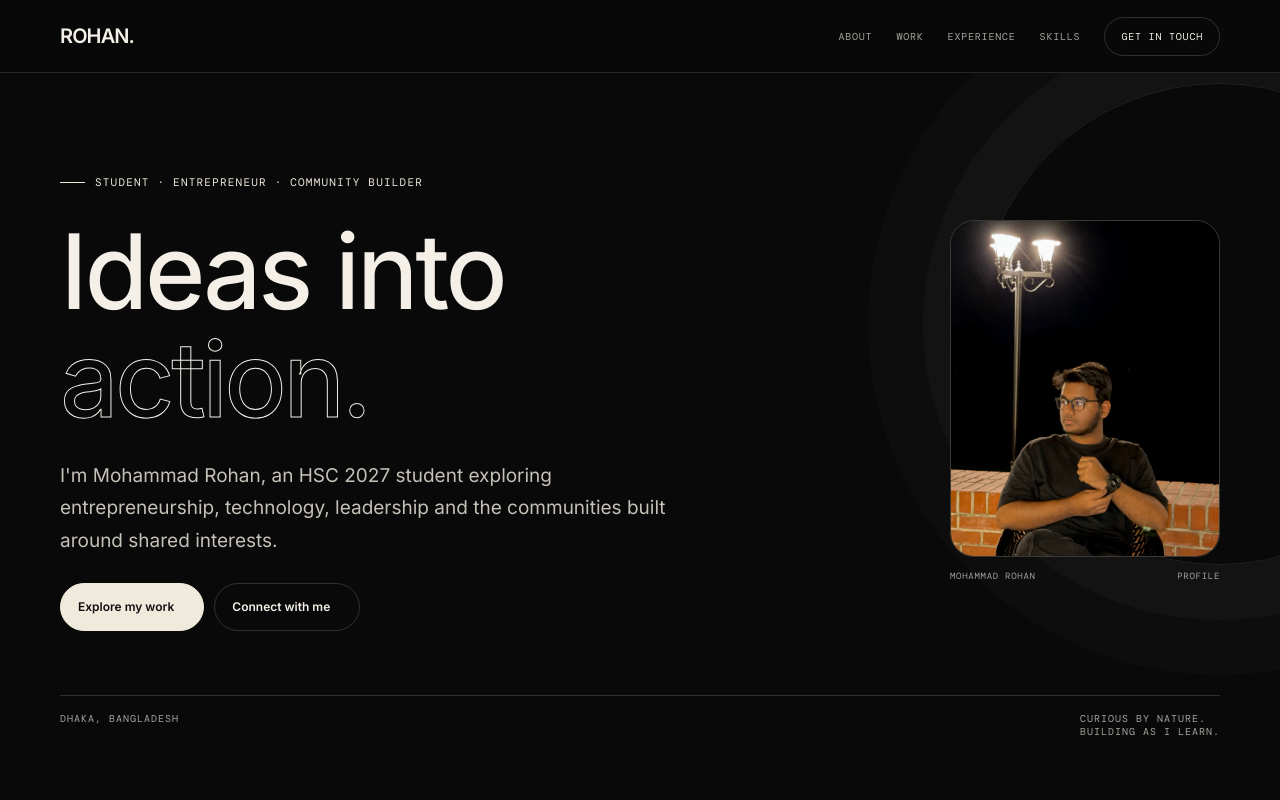
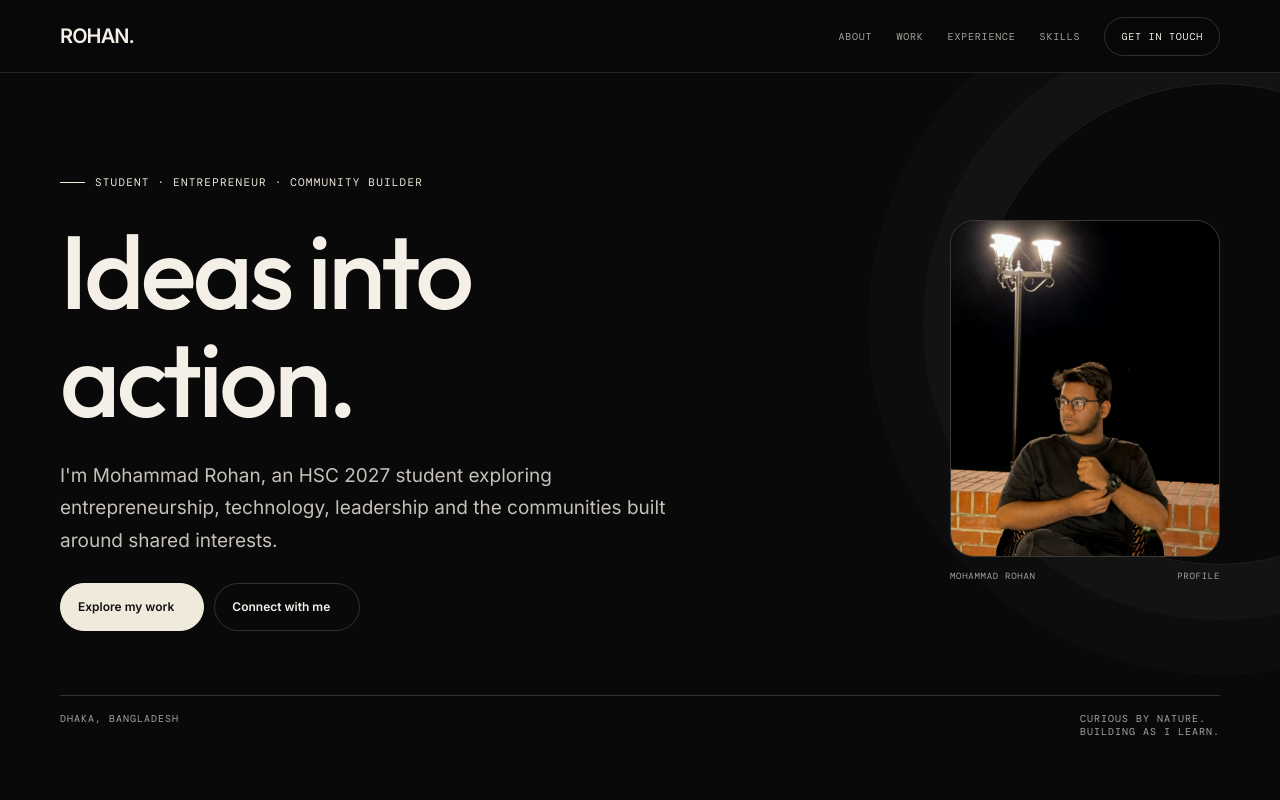
Before and after one commit to MorganiteGaming/Rohan, a plain HTML site: page index.html in a window 1280 px wide. Shown: the top 800 px of the page. Drawn offline with nearby package versions, Linux system fonts and the light colour scheme.

Commit message:
Update font links and styles in index.html

```diff
--- a/index.html
+++ b/index.html
@@ -11,7 +11,7 @@
   <title>Mohammad Rohan — Portfolio</title>
   <link rel="preconnect" href="https://fonts.googleapis.com">
   <link rel="preconnect" href="https://fonts.gstatic.com" crossorigin>
-  <link href="https://fonts.googleapis.com/css2?family=DM+Mono:wght@400;500&family=Inter:wght@400;450;500;550;600&display=swap" rel="stylesheet">
+  <link href="https://fonts.googleapis.com/css2?family=DM+Mono:wght@400;500&family=Inter:wght@400;450;500;550;600&family=Outfit:wght@400;500;600;700;800&display=swap" rel="stylesheet">
   <style>
     :root{--bg:#090909;--panel:#141414;--panel-soft:#191919;--text:#f4f0e8;--muted:#a6a39d;--line:#30302d;--accent:#f0eadc;--max:1160px}
     *{box-sizing:border-box}
@@ -33,9 +33,9 @@
     .hero:after{content:"";position:absolute;width:480px;height:480px;border:1px solid rgba(240,234,220,.10);border-radius:50%;right:-180px;top:10px;pointer-events:none;box-shadow:0 0 0 55px rgba(240,234,220,.022),0 0 0 110px rgba(240,234,220,.014)}
     .eyebrow{font-size:11px;letter-spacing:.11em;text-transform:uppercase;color:var(--accent);display:flex;gap:10px;align-items:center}
     .eyebrow:before{content:"";width:25px;height:1px;background:currentColor}
-    h1,h2,h3{font-family:Inter,Arial,sans-serif;text-transform:none;font-weight:450;letter-spacing:-.035em}
+    h1,h2,h3{font-family:"Outfit",Arial,sans-serif;text-transform:none;font-weight:450;letter-spacing:-.035em}
     h1{font-size:clamp(54px,8.6vw,104px);line-height:1.04;margin:25px 0 27px;position:relative;z-index:1}
-    h1 .outline{color:transparent;-webkit-text-stroke:1px var(--text)}
+    h1 .outline{color:var(--text);-webkit-text-stroke:0}
     .hero-bottom{display:flex;align-items:flex-end;justify-content:space-between;gap:40px;position:relative;z-index:1}
     .intro{max-width:600px;color:#c5c1b8;font-size:clamp(16px,2vw,19px);margin:0}
     .actions{display:flex;gap:10px;flex-wrap:wrap}
```
